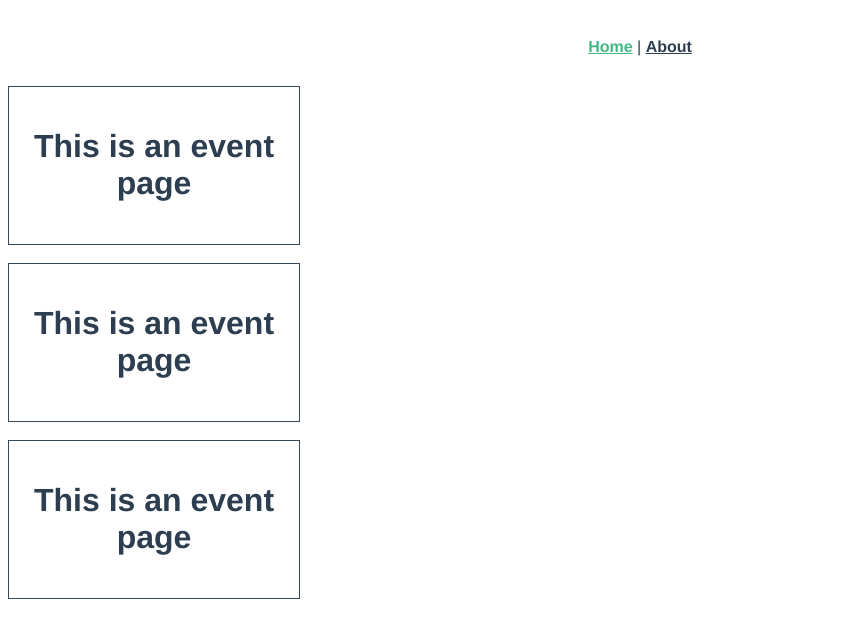
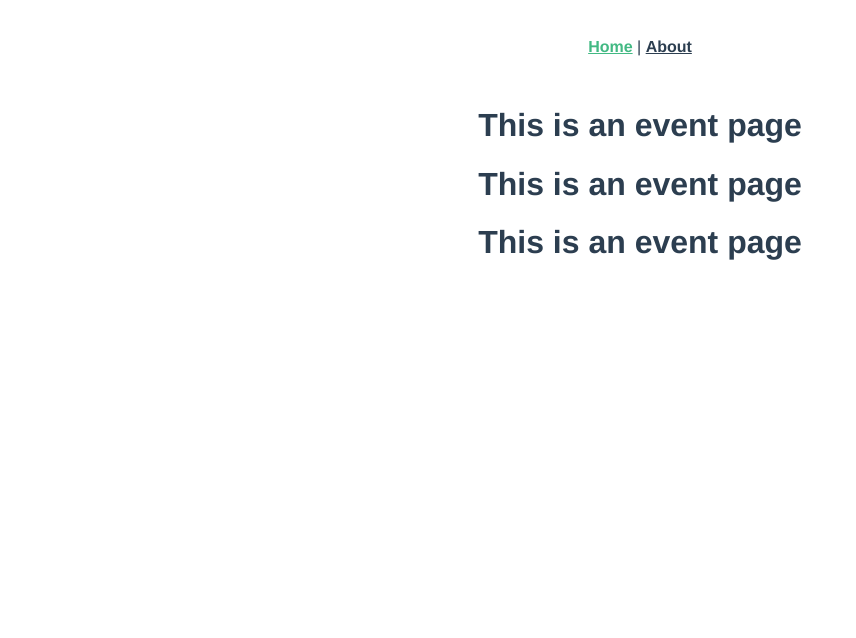
Before and after one commit to sirkittbreaker/713-DAY06-Vue, a Vue app in the folder 713-frontend/: page / in a window 1280 px wide. Shown: the top 638 px of the page, without its empty margins (0-856 px from the left). Built offline with nearby package versions, Linux system fonts and the light colour scheme; the HTML template or start-up script is replaced by a standard one.

Commit message:
edit class name to event-class

```diff
--- a/713-frontend/src/components/EventCard.vue
+++ b/713-frontend/src/components/EventCard.vue
@@ -1,7 +1,7 @@
 <script setup lang="ts"></script>
 
 <template>
-  <div class="event-card">
+  <div class="event-class">
     <h1>This is an event page</h1>
   </div>
 </template>
```
